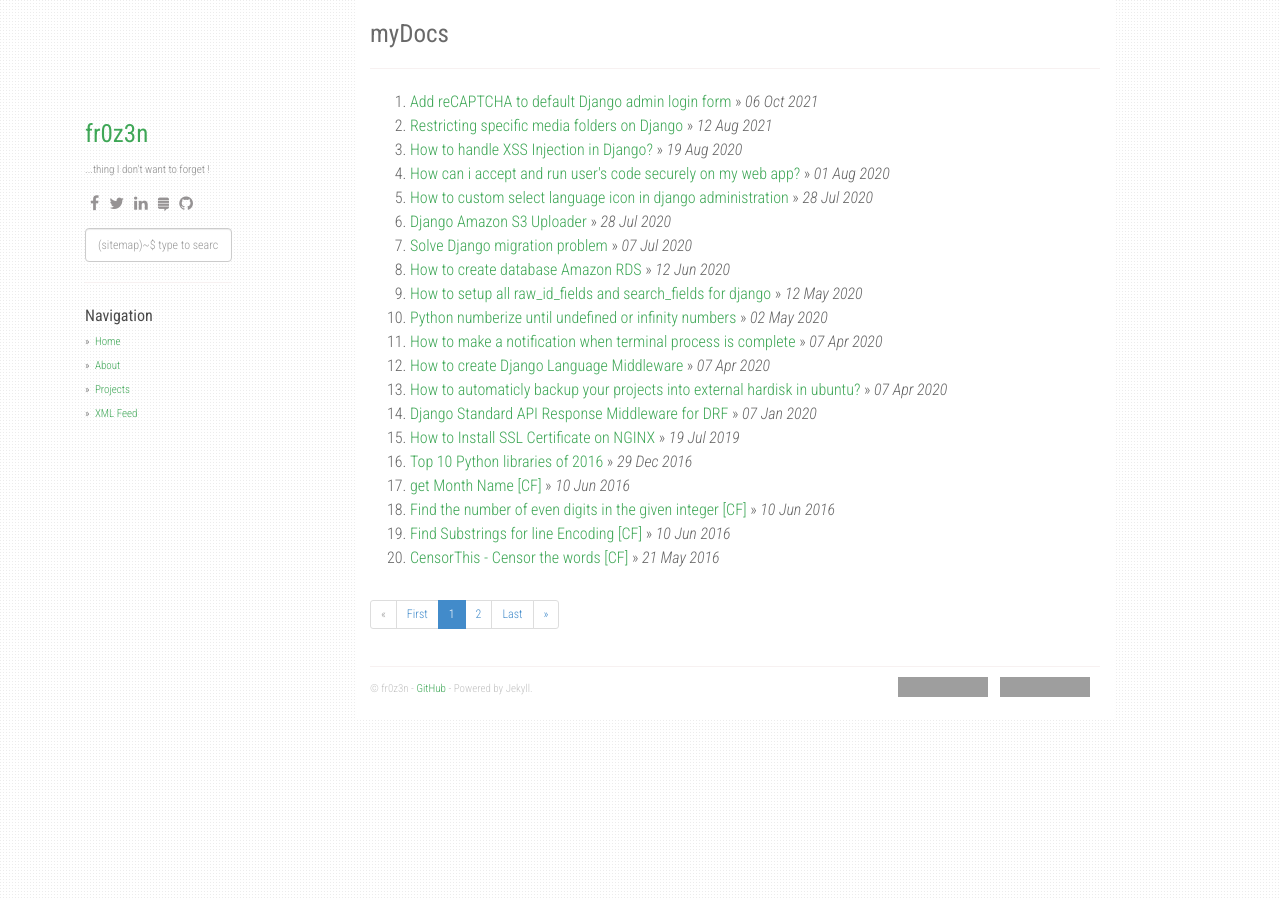
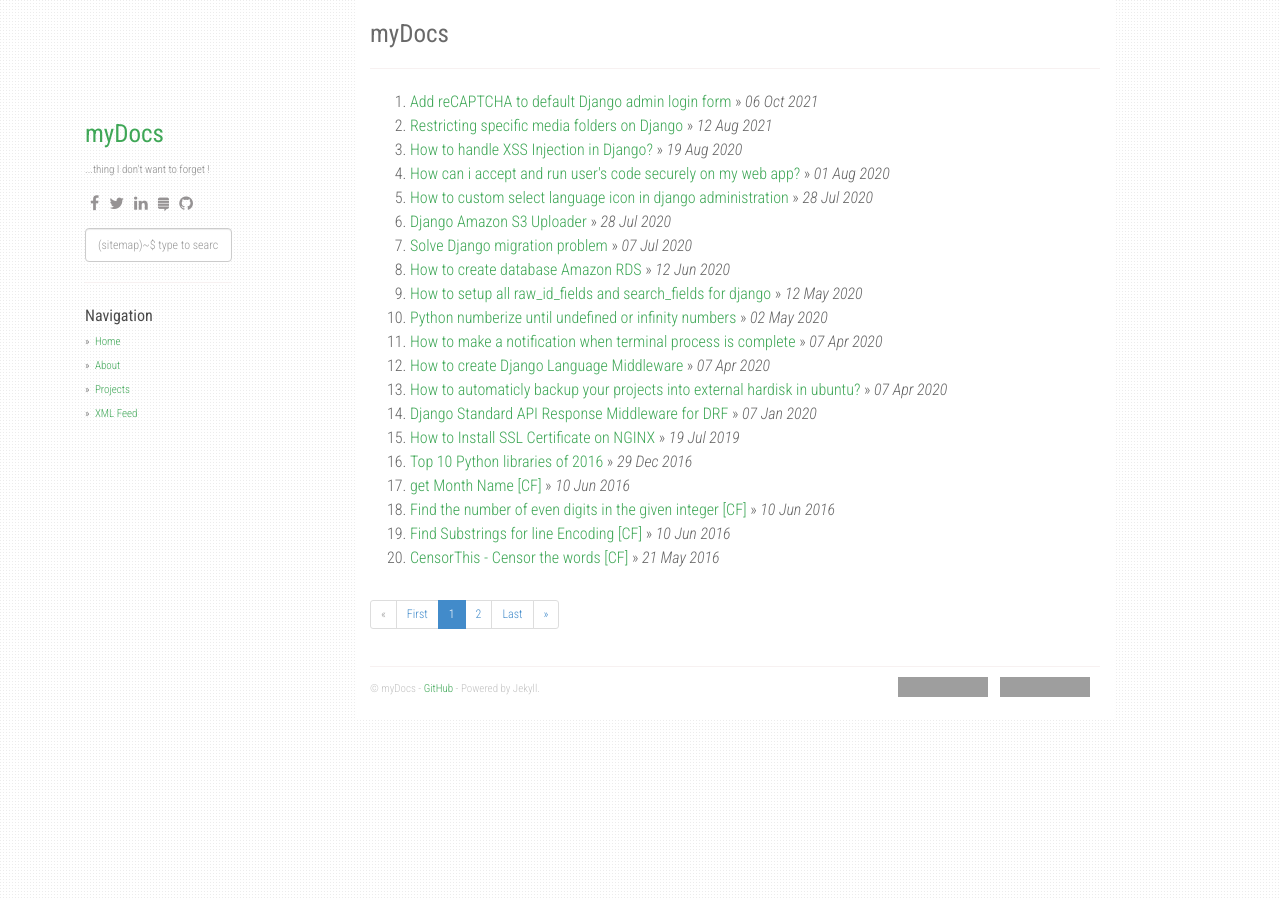
Before and after one commit to docs-source/docs.my.id, a Jekyll site: the page built from index.html, in a window 1280 px wide. Built offline with Jekyll 4.4.1, drawn with Linux system fonts in a browser that asks for light colours; nearby versions of some CDN libraries; the list of posts is cut into pages by our own code; grey boxes are pictures that could not be loaded.

Commit message:
Update _config.yml

```diff
--- a/_config.yml
+++ b/_config.yml
@@ -1,6 +1,6 @@
 title: myDocs
 description: myDocs
-author: fr0z3n
+author: myDocs
 github:
 about: ...thing I don't want to forget !
 disqus_shortname:
```
